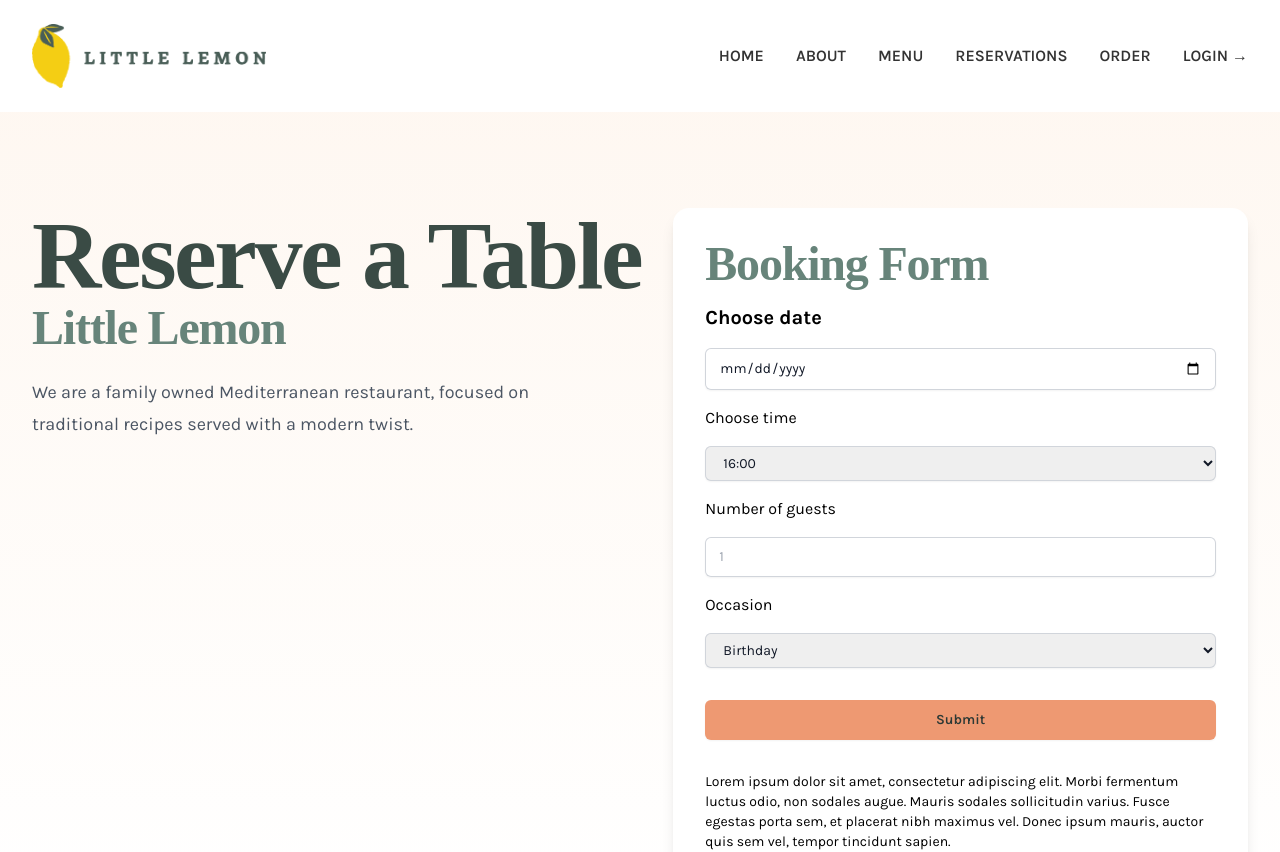
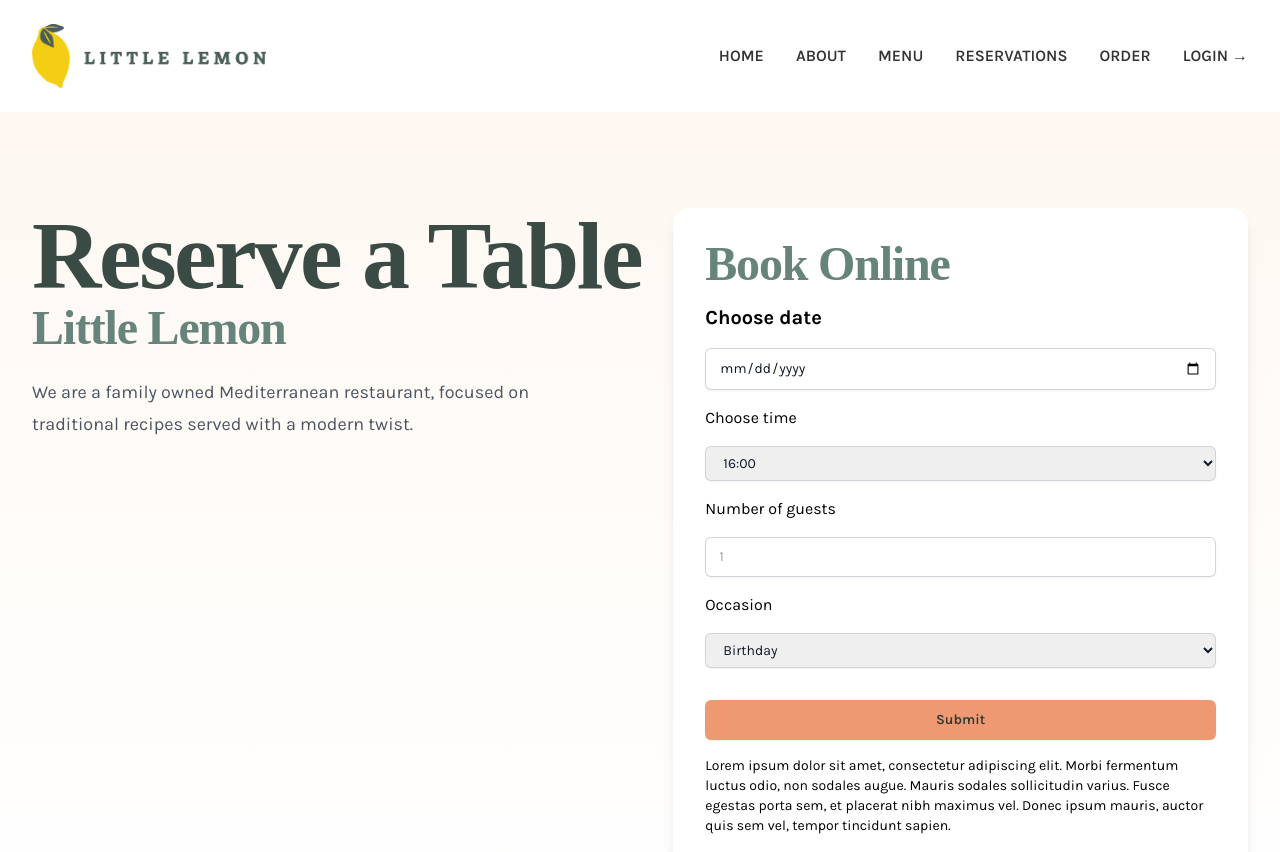
Before and after one commit to jasenwyatt/app-capstone, a React (Create React App) app: page /reservations in a window 1280 px wide. Shown: the top 852 px of the page. Built offline with nearby package versions, Linux system fonts and the light colour scheme; a web font is replaced by a local one.

Commit message:
finalizes booking state;

```diff
--- a/src/components/BookingForm.js
+++ b/src/components/BookingForm.js
@@ -1,19 +1,29 @@
-import React, { useState } from 'react';
+import React from 'react';
+import { useOutletContext } from 'react-router-dom';
 
-export default function BookingForm({ availableTimes, setAvailableTimes }) {
-    const [formDate, setDate] = useState("");
-    const [formTime, setTime] = useState("");
-    const [formGuests, setGuests] = useState("");
-    const [formOccasion, setOccasion] = useState("");
+function BookingForm() {
+  const { availableTimes, dispatchAvailableTimes } = useOutletContext();
+
+  const handleDateChange = (e) => {
+    const selectedDate = e.target.value;
+    dispatchAvailableTimes({ type: 'UPDATE_TIMES', payload: selectedDate });
+    setDate(selectedDate);
+  };
+
+  const [formDate, setDate] = React.useState("");
+  const [formTime, setTime] = React.useState("");
+  const [formGuests, setGuests] = React.useState("");
+  const [formOccasion, setOccasion] = React.useState("");
 
   return (
     <form className="max-w-5xl grid gap-4">
-        <h2 className="text-4xl font-serif font-bold tracking-tight text-forest-400 sm:text-5xl">Booking Form</h2>
+      <h2 className="text-4xl font-serif font-bold tracking-tight text-forest-400 sm:text-5xl">Book Online</h2>
       <label className="text-xl font-bold" htmlFor="res-date">Choose date</label>
       <input
         id="res-date"
         type="date"
-          onChange={e => setDate(e.target.value)}
+        value={formDate}
+        onChange={handleDateChange}
         className="block w-full rounded-md border-0 px-3.5 py-2 text-gray-900 shadow-sm ring-1 ring-inset ring-gray-300 placeholder:text-gray-400 focus:ring-2 focus:ring-inset focus:ring-forest-600 sm:text-sm sm:leading-6"
       />
       <label htmlFor="res-time">Choose time</label>
@@ -47,10 +57,9 @@ export default function BookingForm({ availableTimes, setAvailableTimes }) {
           <option>Other</option>
       </select>
       <input className="mt-4 rounded-md bg-peach-500 px-3.5 py-2.5 text-sm font-semibold text-forest-700 shadow-sm hover:bg-peach-600 focus-visible:outline focus-visible:outline-2 focus-visible:outline-offset-2 focus-visible:outline-forest-600" type="submit" value="Submit"></input>
-        <p className="text-sm text-gray-00">
-          {formTime}
-        </p>
       <p className="text-sm text-gray-00">Lorem ipsum dolor sit amet, consectetur adipiscing elit. Morbi fermentum luctus odio, non sodales augue. Mauris sodales sollicitudin varius. Fusce egestas porta sem, et placerat nibh maximus vel. Donec ipsum mauris, auctor quis sem vel, tempor tincidunt sapien.</p>
     </form>
-    )
+  );
 }
+
+export default BookingForm;
--- a/src/components/Main.js
+++ b/src/components/Main.js
@@ -1,12 +1,19 @@
-import React, { useState } from 'react'
+import React, { useReducer } from 'react'
 import { Routes, Route, Outlet } from 'react-router-dom'
 import HomePage from './HomePage'
 import ReservePage from './ReservePage'
 
 export default function Main() {
-  const [availableTimes, setAvailableTimes] = useState([
-    "16:00", "17:00", "18:00", "19:00", "20:00", "21:00", "22:00"
-  ]);
+  function updateTimes(state, action) {
+    // For now, return the same available times regardless of the date
+    return state;
+  }
+
+  function initializeTimes() {
+    return ["16:00", "17:00", "18:00", "19:00", "20:00", "21:00", "22:00"];
+  }
+
+  const [availableTimes, dispatchAvailableTimes] = useReducer(updateTimes, null, initializeTimes);
 
   return (
     <main>
@@ -14,7 +21,7 @@ export default function Main() {
         <Route path="/" element={<HomePage />} />
         <Route
           path="/reservations"
-          element={<Outlet context={{ availableTimes, setAvailableTimes }} />}
+          element={<Outlet context={{ availableTimes, dispatchAvailableTimes }} />}
         >
           <Route index element={<ReservePage />} />
         </Route>
```
Lines whose indentation alone changed are shown as unchanged.
